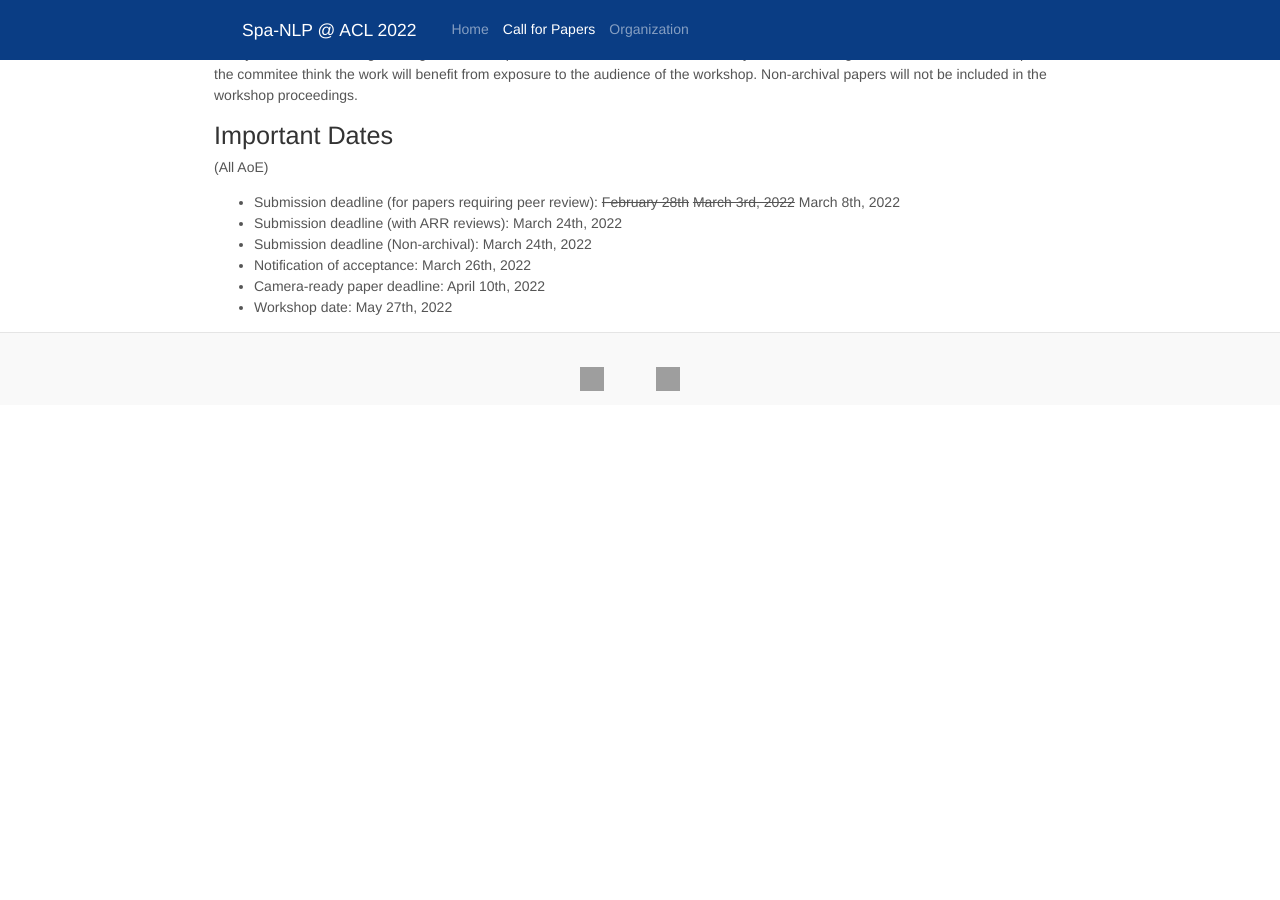
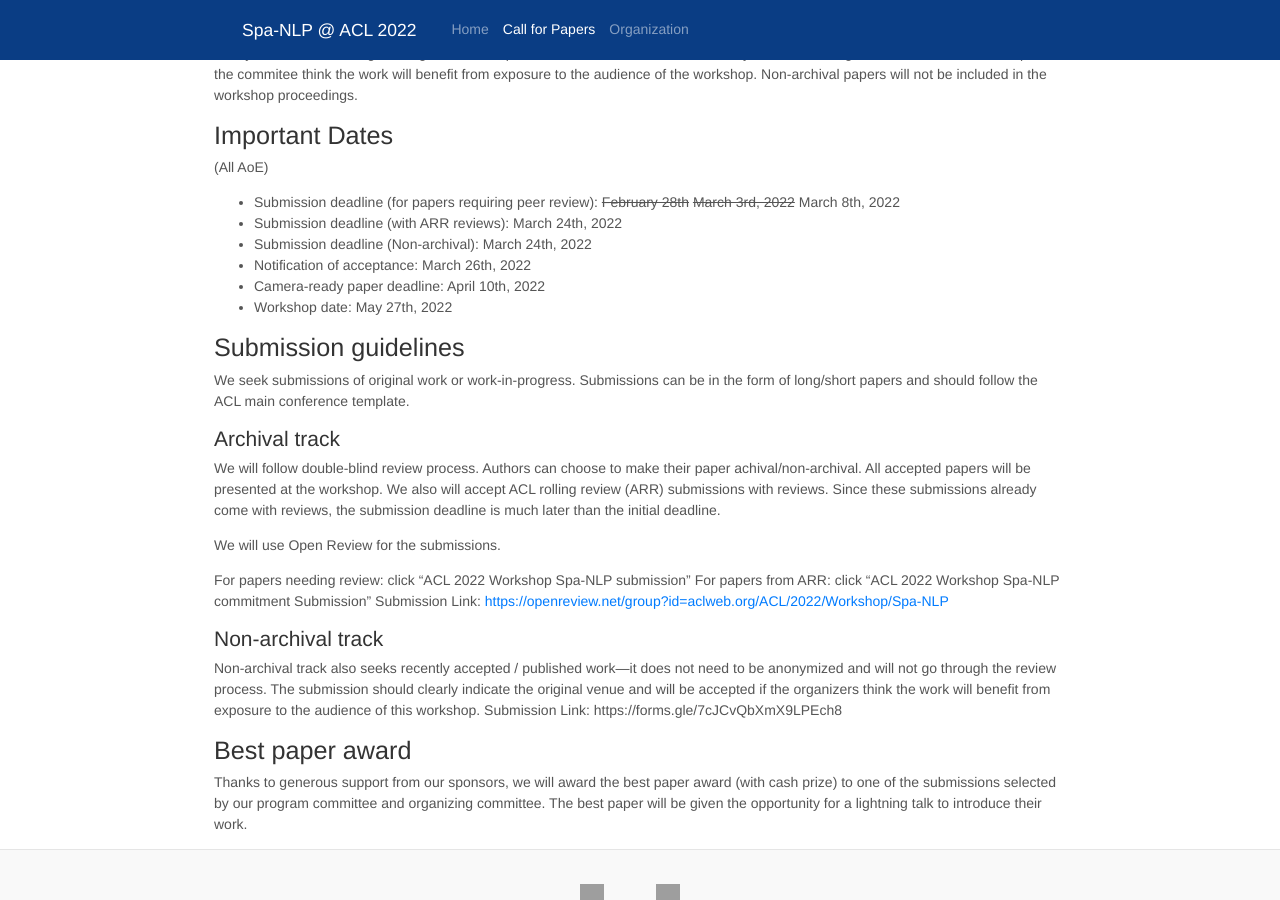
Before and after one commit to spa-nlp/spa-nlp.github.io, a Jekyll site: the page built from cfp.md, in a window 1280 px wide and 900 px high, scrolled down 1152 px. Built offline with Jekyll 4.4.1, drawn with Linux system fonts in a browser that asks for light colours; nearby versions of some CDN libraries; before the commit the page ends 1557 px from its top, so only the background shows below that; grey boxes are pictures that could not be loaded.

Commit message:
add nonarchival link

```diff
--- a/cfp.md
+++ b/cfp.md
@@ -63,3 +63,25 @@ Non-archival papers will not be included in the workshop proceedings.
 - Notification of acceptance: March 26th, 2022
 - Camera-ready paper deadline: April 10th, 2022
 - Workshop date: May 27th, 2022
+
+
+## Submission guidelines
+We seek submissions of original work or work-in-progress. Submissions can be in the form of long/short papers and should follow the ACL main conference template.
+
+#### Archival track
+We will follow double-blind review process. Authors can choose to make their paper achival/non-archival. All accepted papers will be presented at the workshop.
+We also will accept ACL rolling review (ARR) submissions with reviews. Since these submissions already come with reviews, the submission deadline is much later than the initial deadline.
+
+We will use Open Review for the submissions.
+
+For papers needing review: click "ACL 2022 Workshop Spa-NLP submission"
+For papers from ARR: click "ACL 2022 Workshop Spa-NLP commitment Submission"
+Submission Link: <https://openreview.net/group?id=aclweb.org/ACL/2022/Workshop/Spa-NLP>
+
+#### Non-archival track
+Non-archival track also seeks recently accepted / published work---it does not need to be anonymized and will not go through the review process. The submission should clearly indicate the original venue and will be accepted if the organizers think the work will benefit from exposure to the audience of this workshop.
+Submission Link: https://forms.gle/7cJCvQbXmX9LPEch8
+
+
+## Best paper award
+Thanks to generous support from our sponsors, we will award the best paper award (with cash prize) to one of the submissions selected by our program committee and organizing committee. The best paper will be given the opportunity for a lightning talk to introduce their work.
```
Also changed, not shown: index.md (+8 -5 lines).
